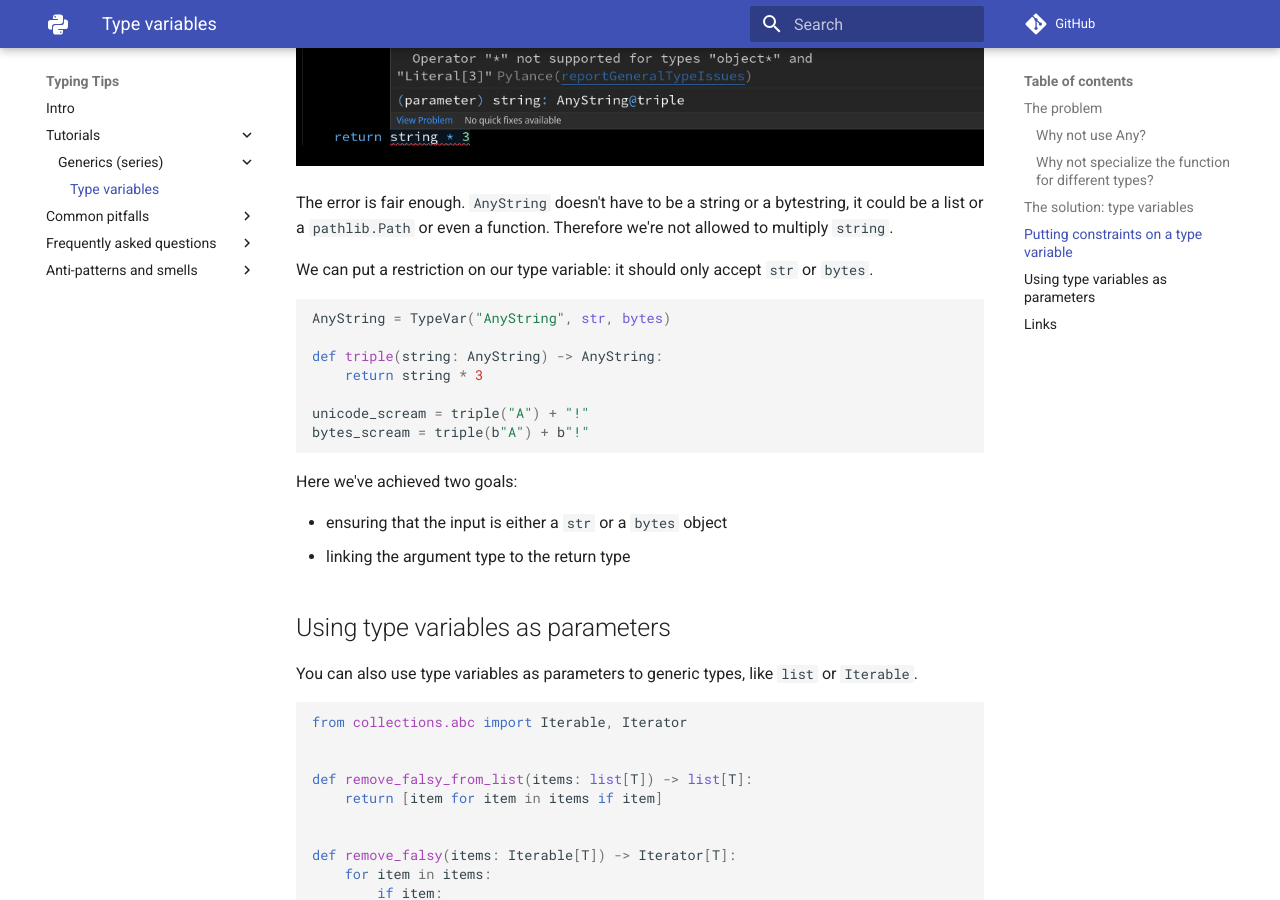
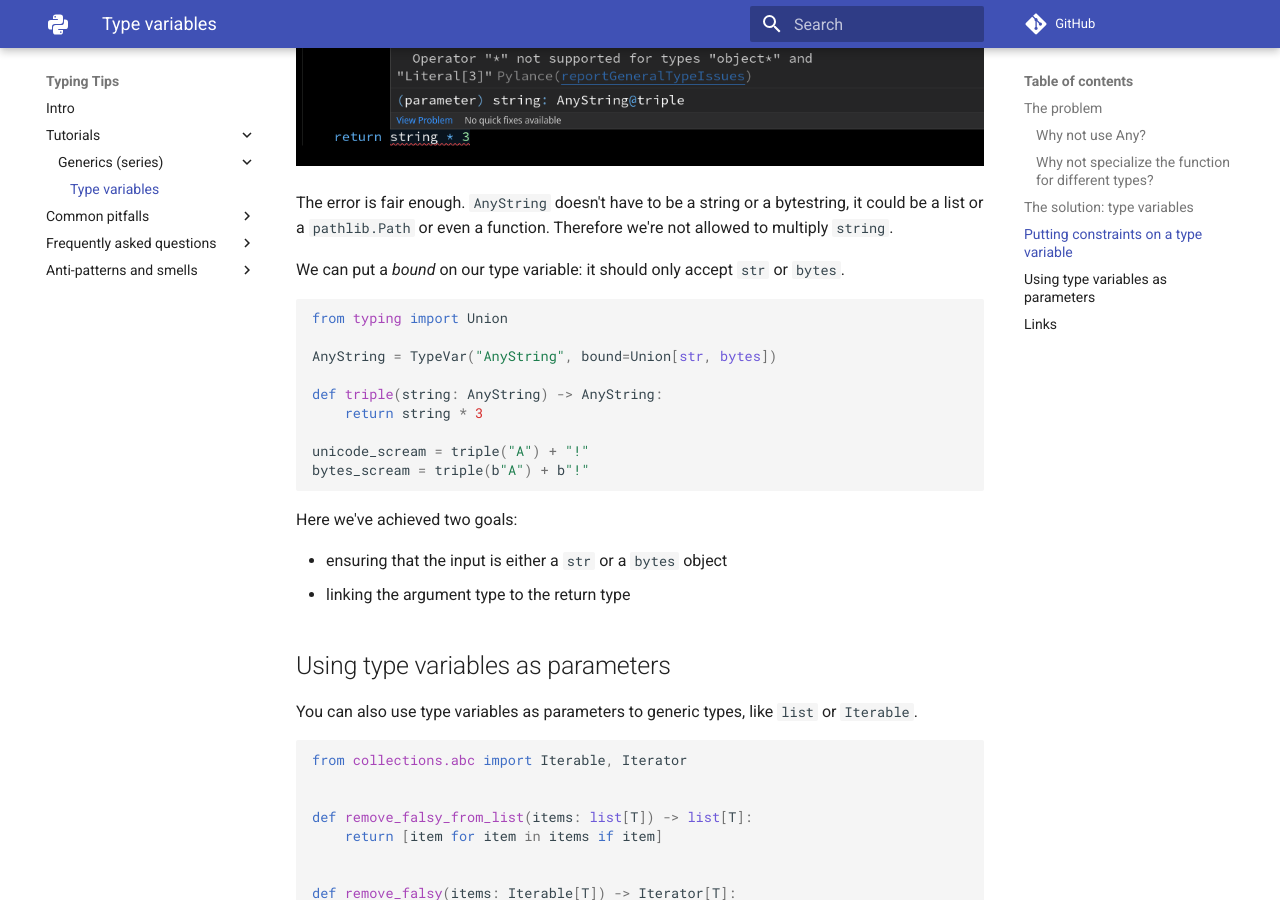
Before and after one commit to decorator-factory/typing-tips, an MkDocs documentation site: the page built from docs/tutorials/generics/type-vars/index.md, in a window 1280 px wide and 900 px high, scrolled down 2497 px. Built offline with MkDocs 1.6.1 and Material for MkDocs 9.7.7, drawn with Linux system fonts in a browser that asks for light colours; comment, search, counter and statistics services are not loaded.

Commit message:
use `bound` instead of exact constraint in `type-vars`

````diff
--- a/docs/tutorials/generics/type-vars/index.md
+++ b/docs/tutorials/generics/type-vars/index.md
@@ -92,10 +92,12 @@ The error is fair enough. `AnyString` doesn't have to be a string or a bytestrin
 it could be a list or a `pathlib.Path` or even a function.
 Therefore we're not allowed to multiply `string`.
 
-We can put a restriction on our type variable: it should only accept `str` or `bytes`.
+We can put a _bound_ on our type variable: it should only accept `str` or `bytes`.
 
 ```py
-AnyString = TypeVar("AnyString", str, bytes)
+from typing import Union
+
+AnyString = TypeVar("AnyString", bound=Union[str, bytes])
 
 def triple(string: AnyString) -> AnyString:
     return string * 3
````
